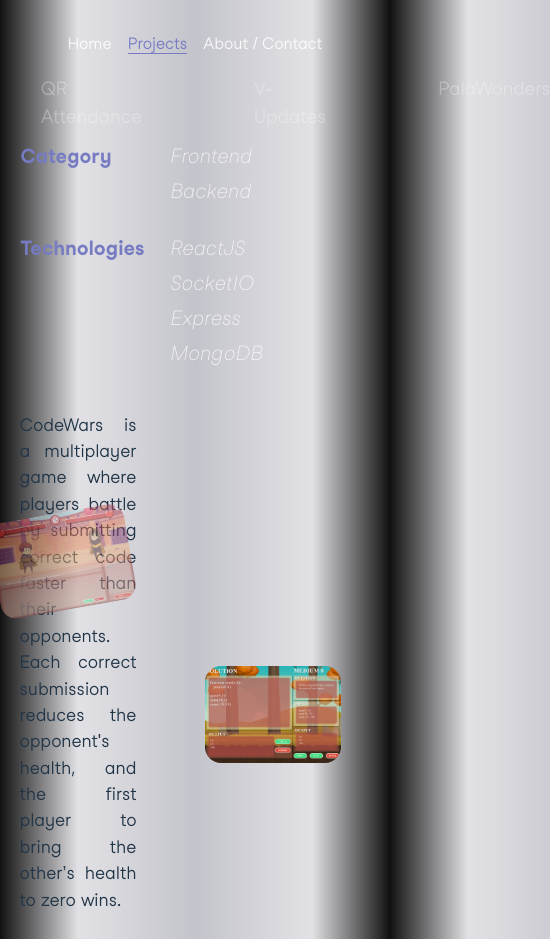
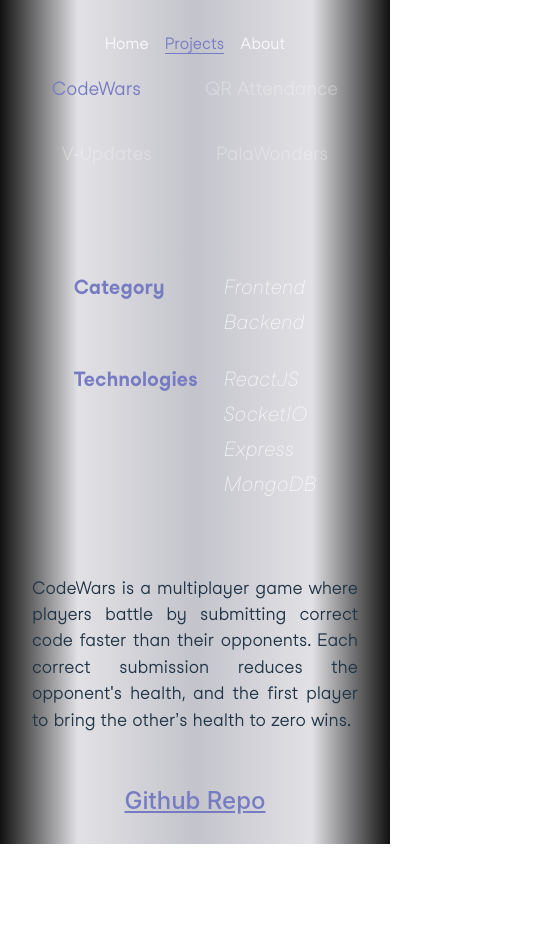
Before and after one commit to H-isaac23/portfolio, a React (Vite) app: page /projects in a window 390 px wide. Shown: the whole page, 550 px wide, since content can reach past the window. After the commit the page ends 844 px from the top, so only its background shows below. Built offline with nearby package versions, Linux system fonts and the light colour scheme.

Commit message:
Fix mobile layout for projects

```diff
--- a/src/components/MainLayout/MainLayout.tsx
+++ b/src/components/MainLayout/MainLayout.tsx
@@ -36,7 +36,7 @@ const MainLayout = ({ children }: LayoutProps) => {
                 pathname === "/contact" ? "nav-item nav-active" : "nav-item"
               }
             >
-              About / Contact
+              About
             </span>
           </Link>
         </nav>
--- a/src/components/Projects/project.css
+++ b/src/components/Projects/project.css
@@ -244,3 +244,37 @@ tr {
 .github-link:active {
   color: rgb(118, 123, 194);
 }
+
+@media (max-width: 787px) {
+  .project-section {
+    visibility: visible;
+    flex-direction: column;
+    justify-content: center;
+  }
+
+  .left-section {
+    width: 100%;
+    display: flex;
+    flex-direction: column;
+    justify-content: center;
+    align-items: center;
+  }
+
+  .project-details {
+    padding: 2em;
+  }
+
+  .project-titles {
+    flex-wrap: wrap;
+    gap: 0 4em;
+
+    position: relative;
+    left: 0;
+    transform: translateX(0);
+  }
+
+  .project-image,
+  .qr-project-image {
+    display: none;
+  }
+}
```
